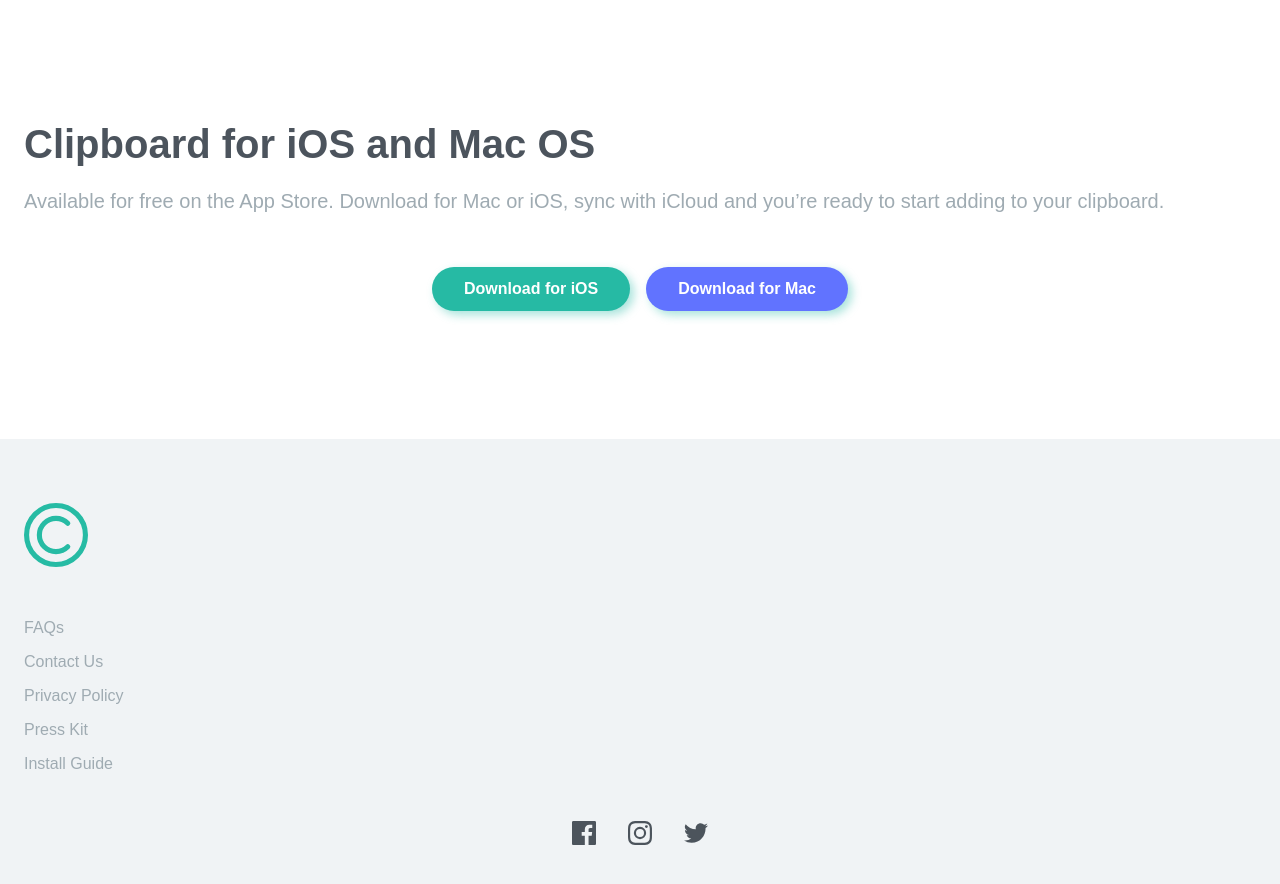
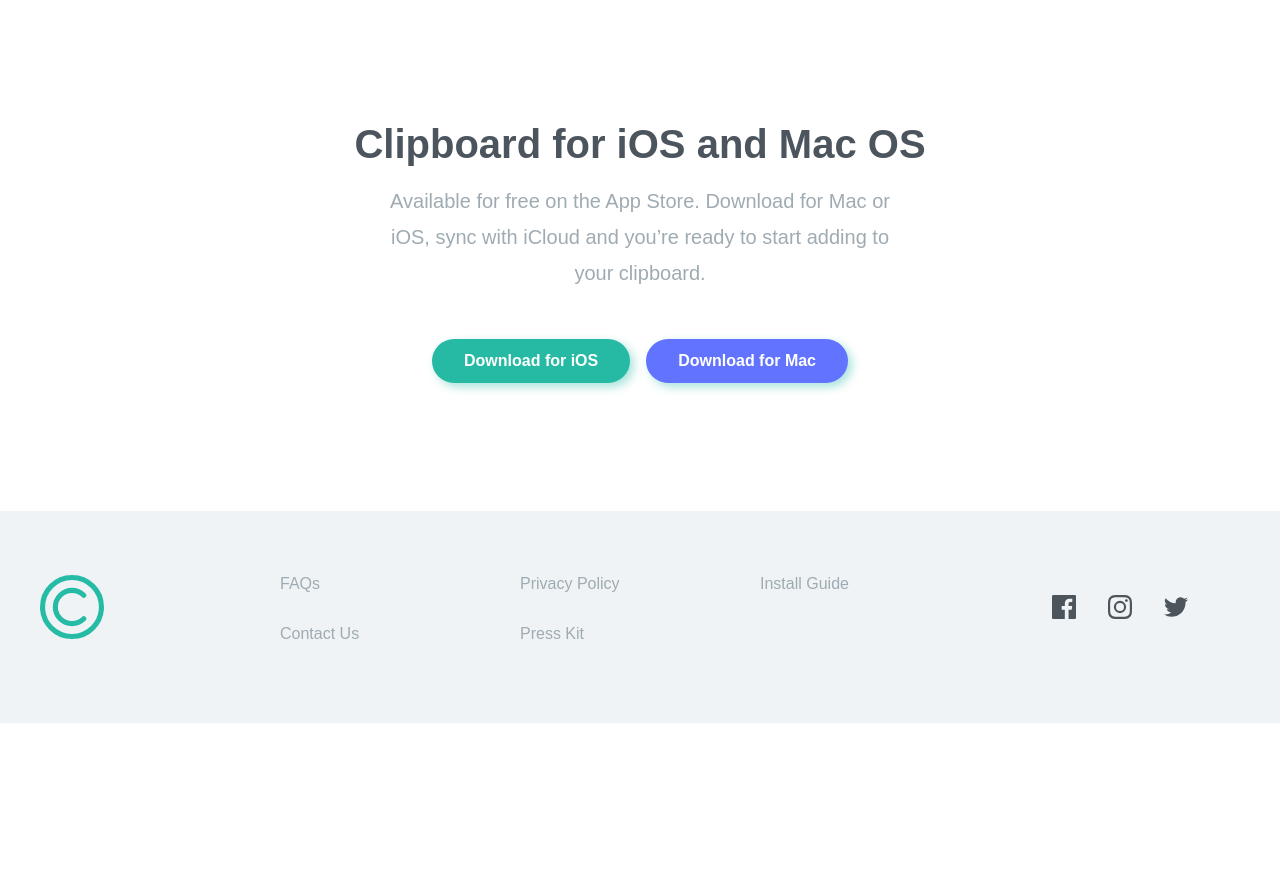
Before and after one commit to FelipeFama/clipboard-landing-page, a React (Vite) app: page / in a window 1280 px wide. Shown: the part 3200-4084 px from the top of the page. After the commit the page ends 3923 px from the top, so only its background shows below. Built offline with nearby package versions, Linux system fonts and the light colour scheme; a web font is replaced by a local one.

Commit message:
Add responsive sixth and footer sections

```diff
--- a/src/styles/components/footer.sass
+++ b/src/styles/components/footer.sass
@@ -5,11 +5,27 @@
     background-color: variables.$alice-blue
     padding: 4rem 1.5rem
 
+@media screen and (min-width: 1024px)
+    footer
+        display: grid
+        grid-template-columns: repeat(5,1fr)
+        max-width: 1200px
+        margin: auto
+
 footer article
     margin-bottom: 3rem
+    @media screen and (min-width: 1024px)
+        margin-bottom: 0
 
     img
         width: 4rem
+
+@media screen and (min-width: 1024px)
+    footer ul
+        display: flex
+        align-items: flex-start
+        flex-direction: column
+        gap: 1rem
 
 footer ul li
     margin-bottom: 1rem
@@ -30,3 +46,6 @@
     gap: 2rem
     margin-top: 3rem
     cursor: pointer
+    @media screen and (min-width: 1024px)
+        flex-direction: row
+        margin-top: 0
--- a/src/styles/components/sixthsection.sass
+++ b/src/styles/components/sixthsection.sass
@@ -2,12 +2,19 @@
 
 .section-six
     @include mixins.padding-section
+    @media screen and (min-width: 1024px)
+        max-width: 1200px
+        margin: auto
+        text-align: center
 
     h2
         margin-bottom: 1rem
 
     p
         margin-bottom: 3rem
+        @media screen and (min-width: 1024px)
+            width: 500px
+            margin: 0 auto 3rem
 
     ul
         @include mixins.center
```
